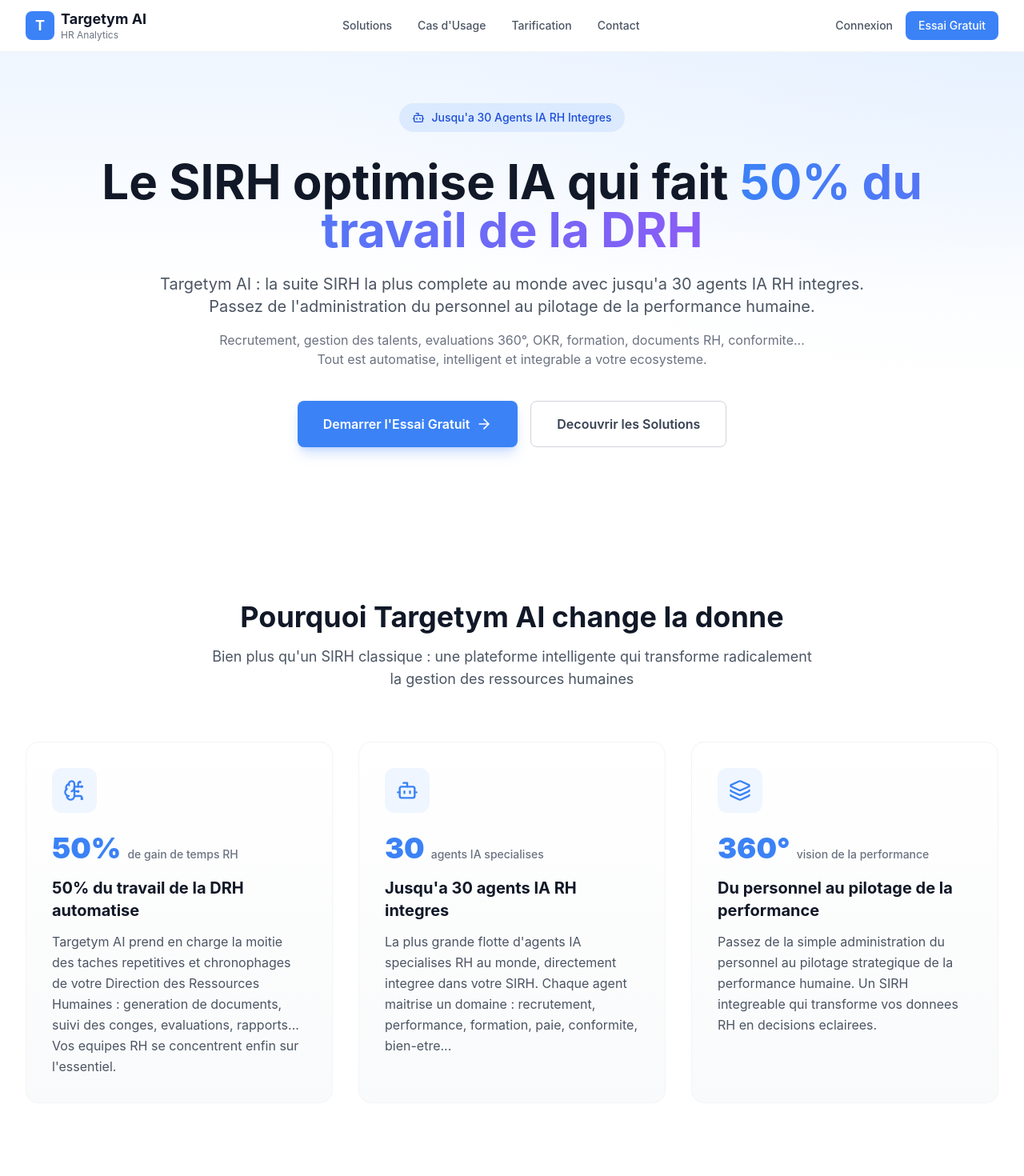
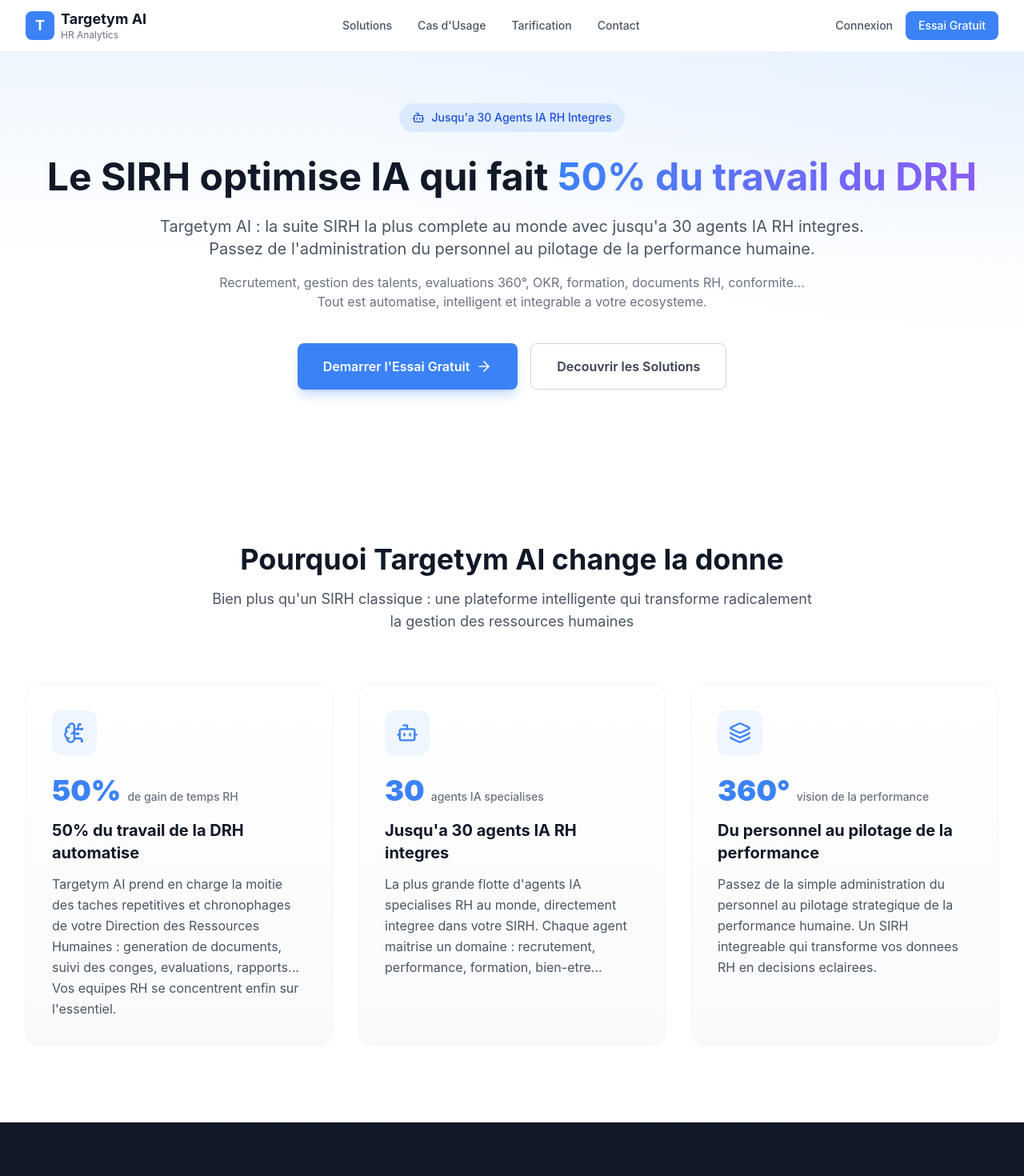
Before and after one commit to Targetym-AI/targetym-website, a Next.js app: page / in a window 1280 px wide. Shown: the top 1470 px of the page at 80% size. Built offline with nearby package versions, Linux system fonts and the light colour scheme.

Commit message:
optimiser la page d'accueil

```diff
--- a/app/page.tsx
+++ b/app/page.tsx
@@ -12,7 +12,6 @@ import {
   CalendarCheck,
   UserPlus,
   GraduationCap,
-  ClipboardCheck,
   MessageSquare,
   Zap,
   CheckCircle,
@@ -35,7 +34,7 @@ const valuePropositions = [
   {
     icon: Bot,
     title: "Jusqu'a 30 agents IA RH integres",
-    description: "La plus grande flotte d'agents IA specialises RH au monde, directement integree dans votre SIRH. Chaque agent maitrise un domaine : recrutement, performance, formation, paie, conformite, bien-etre...",
+    description: "La plus grande flotte d'agents IA specialises RH au monde, directement integree dans votre SIRH. Chaque agent maitrise un domaine : recrutement, performance, formation, bien-etre...",
     highlight: "30",
     highlightLabel: "agents IA specialises"
   },
@@ -55,7 +54,6 @@ const aiAgents = [
   { icon: Target, name: "Agent OKR", desc: "Suit les objectifs en temps reel et alerte sur les ecarts de performance" },
   { icon: GraduationCap, name: "Agent Formation", desc: "Identifie les besoins en competences et propose des parcours personnalises" },
   { icon: CalendarCheck, name: "Agent Planning", desc: "Optimise la gestion des conges, absences et plannings d'equipe" },
-  { icon: ClipboardCheck, name: "Agent Conformite", desc: "Veille reglementaire automatique et alertes de conformite en continu" },
   { icon: MessageSquare, name: "Agent Engagement", desc: "Mesure le climat social et propose des actions pour ameliorer le bien-etre" },
   { icon: PieChart, name: "Agent Analytics", desc: "Tableaux de bord intelligents et predictions sur le turnover et la retention" },
   { icon: Award, name: "Agent Talents", desc: "Cartographie les talents, detecte les hauts potentiels via la matrice 9-Box" },
@@ -125,10 +123,10 @@ export default function HomePage() {
             Jusqu&apos;a 30 Agents IA RH Integres
           </div>
 
-          <h1 className="text-4xl sm:text-5xl lg:text-6xl font-bold text-gray-900 mb-6 leading-tight">
+          <h1 className="text-3xl sm:text-4xl lg:text-5xl font-bold text-gray-900 mb-6 leading-tight">
             Le SIRH optimise IA qui fait{' '}
             <span className="text-transparent bg-clip-text bg-gradient-to-r from-primary-500 to-secondary-500">
-              50% du travail de la DRH
+              50% du travail du DRH
             </span>
           </h1>
 
```
